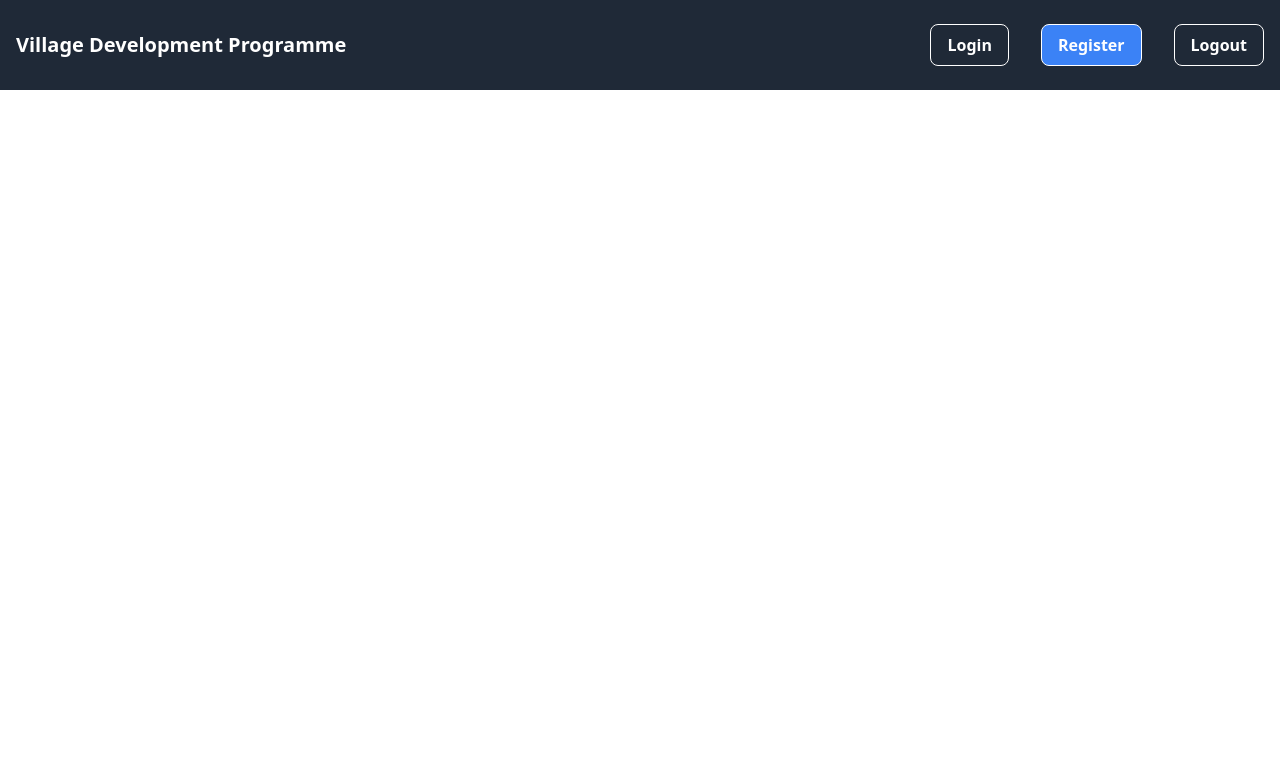
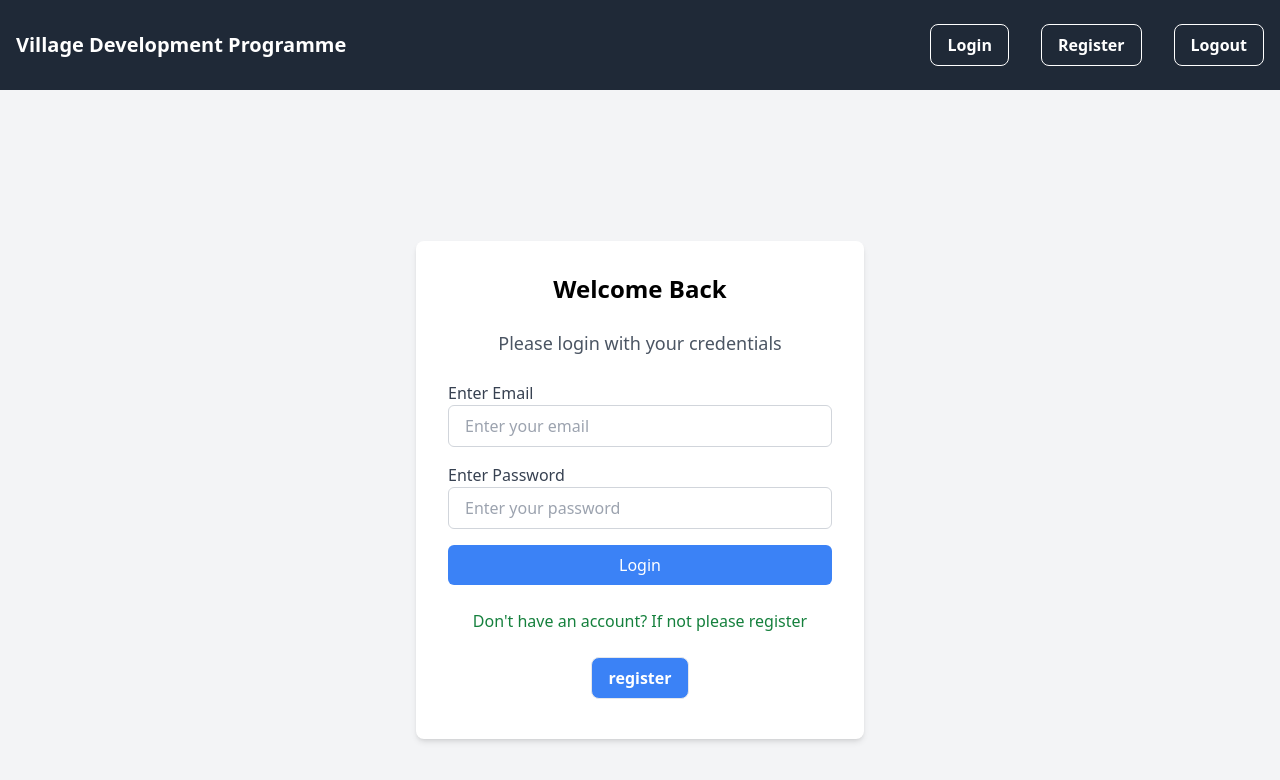
Before and after one commit to aniket2727/full-stack, a React (Create React App) app in the folder client/: page /login in a window 1280 px wide. Shown: the top 780 px of the page. Built offline with nearby package versions, Linux system fonts and the light colour scheme.

Commit message:
add code

```diff
--- a/client/src/App.tsx
+++ b/client/src/App.tsx
@@ -1,19 +1,33 @@
+import React, { Suspense, lazy } from "react";
+import { BrowserRouter, Routes, Route } from "react-router-dom";
+import NavbarComponent from "./component/Header/NavbarComponent";
 
+// Lazy load pages for performance optimization
+const LoginPage = lazy(() => import("./pages/LoginPage"));
+// const HomePage = lazy(() => import("./pages/HomePage")); // Assuming you have a HomePage
+// const NotFoundPage = lazy(() => import("./pages/NotFoundPage")); // Page for 404
 
-import { BrowserRouter,Routes} from "react-router-dom";
-
-
-import NavbarComponent from "./component/Header/NavbarComponent";
 function App() {
   return (
     <div>
-        <BrowserRouter>
-           <NavbarComponent/>
-           <Routes>
+      <BrowserRouter>
+        {/* Navbar */}
+        <NavbarComponent />
 
-           </Routes>
-        </BrowserRouter>
+        {/* Suspense with fallback for lazy loading */}
+        <Suspense fallback={<div>Loading...</div>}>
+          <Routes>
+            {/* Route for home page */}
 
+
+            {/* Route for login page */}
+            <Route path="/login" element={<LoginPage />} />
+
+            {/* Route for 404 (page not found) */}
+
+          </Routes>
+        </Suspense>
+      </BrowserRouter>
     </div>
   );
 }
--- a/client/src/component/Header/Nabarbuttons.tsx
+++ b/client/src/component/Header/Nabarbuttons.tsx
@@ -31,7 +31,7 @@ const Nabarbuttons = () => {
                     />
                     <BaseButton
                         text='Register'
-                        color='blue'
+                        color='red'
                         textColor='white'
                         borderColor='border-white'
                         borderRadius='rounded-lg'
@@ -39,7 +39,7 @@ const Nabarbuttons = () => {
                     />
                     <BaseButton
                         text='Logout'
-                        color='green'
+                        color='red'
                         textColor='white'
                         borderColor='border-white'
                         borderRadius='rounded-lg'
--- a/client/src/pages/LoginPage.tsx
+++ b/client/src/pages/LoginPage.tsx
@@ -72,12 +72,12 @@ const LoginPage: React.FC = () => {
                     </button>
                 </form>
 
-                <h1 className="text-center mt-6 text-gray-700">Don't have an account?</h1>
+                <h1 className="text-center mt-6 text-green-700">Don't have an account? If not please register</h1>
 
                 {/* Register Button */}
                 <div className="flex justify-center mt-4">
                     <BaseButton
-                        text="Register"
+                        text="register"
                         onClick={handleRegister}
                         color="blue"
                         textColor="white"
```
